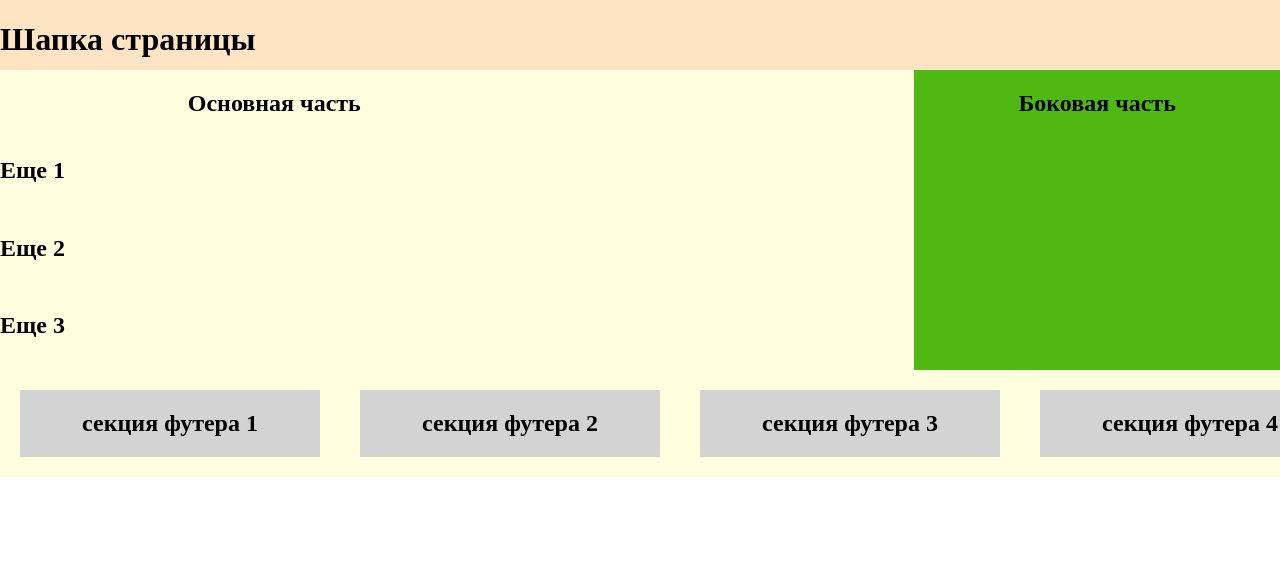
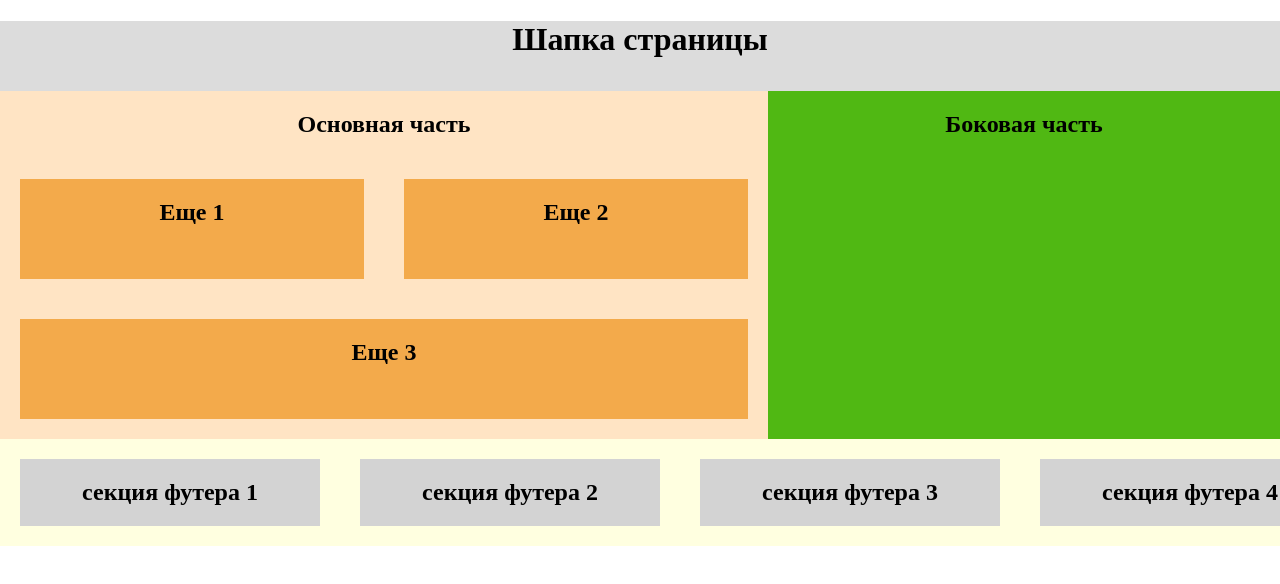
Before and after one commit to IrinaNamV/develop, a plain HTML site: page папки с неделями обучения/week 5/index.html in a window 1280 px wide. Shown: the top 584 px of the page. Drawn offline with Linux system fonts and the light colour scheme.

Commit message:
откорректировала main, footer

```diff
--- a/папки с неделями обучения/week 5/index.html
+++ b/папки с неделями обучения/week 5/index.html
@@ -10,39 +10,35 @@
 </head>
 <main>
 <header>
-    <div class="container">
-        <h1>Шапка страницы</h1>
+    <h1>Шапка страницы</h1>
 </div>
 </header>
 <main class="container">
-    <div class="row">
+
         <article class="main_part">
             <h2>Основная часть</h2>
-            <div class="inline">
-                <div class="row">
-                <div class="part" style="padding-bottom:10px;">
+            <div class="inlinecontainer1">
+                <div class="part1" >
                     <h2>Еще 1</h2>
                 </div>
-                </div>
-                <div class="row">
-                    <div class="part" style="padding-bottom:10px;">
+                    <div class="part1" >
                         <h2>Еще 2</h2>
                     </div>
-                </div>
-                    <div class="row">
-                        <div class="part_3" style="padding-bottom:10px;">
+            </div>
+                    <div class="inlinecontainer2">
+                        <div class="part2" >
                             <h2>Еще 3</h2>
                         </div>
                     </div>
             </div>
-            </div>
+
         </article>
         <aside class="aside_part">
             <h2>Боковая часть</h2>
         </aside>
     </div>
 </main>
-<footer class="container">
+<footer class="container3">
     <div class="row">
         <div class="footer_section">
             <h2>секция футера 1</h2>
```
